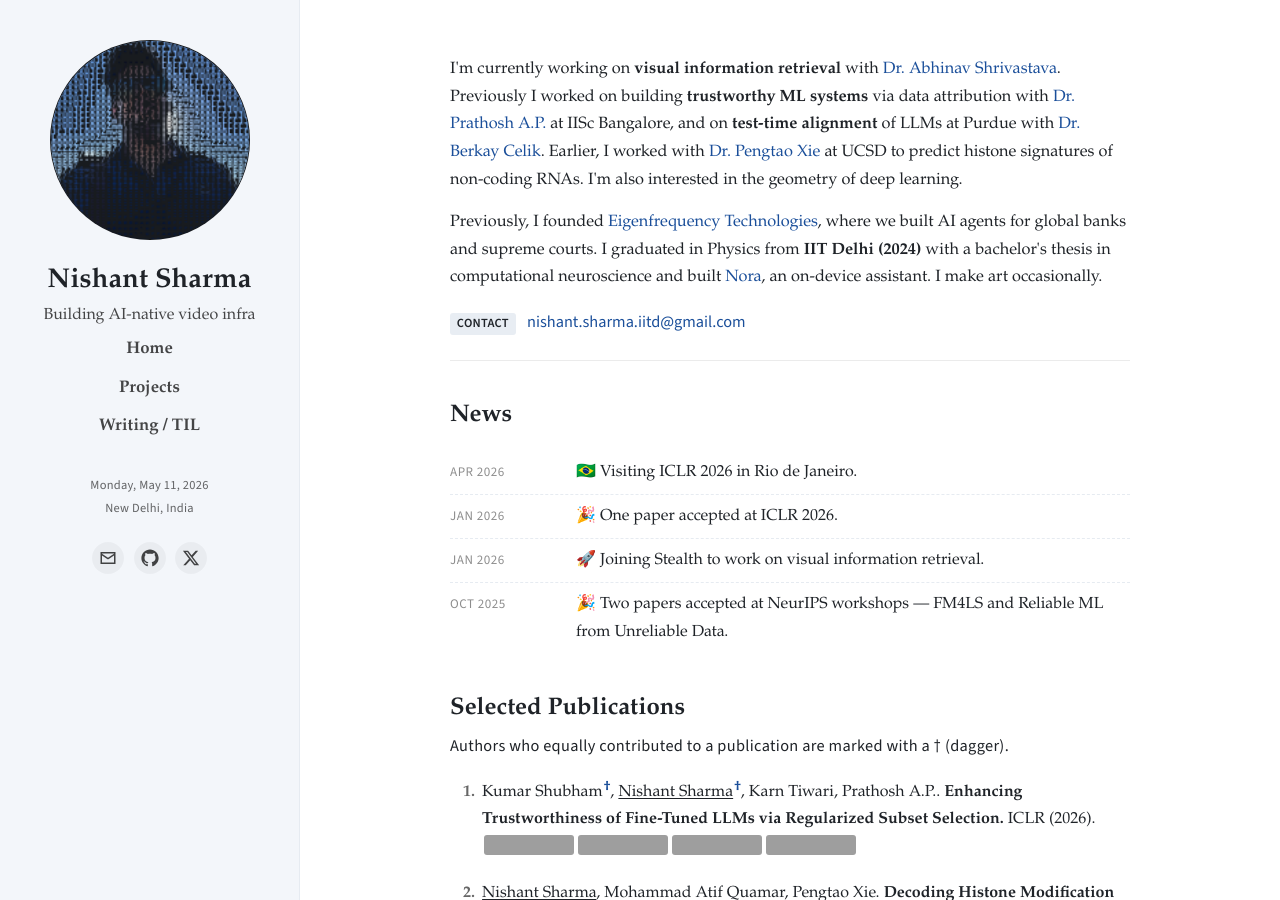
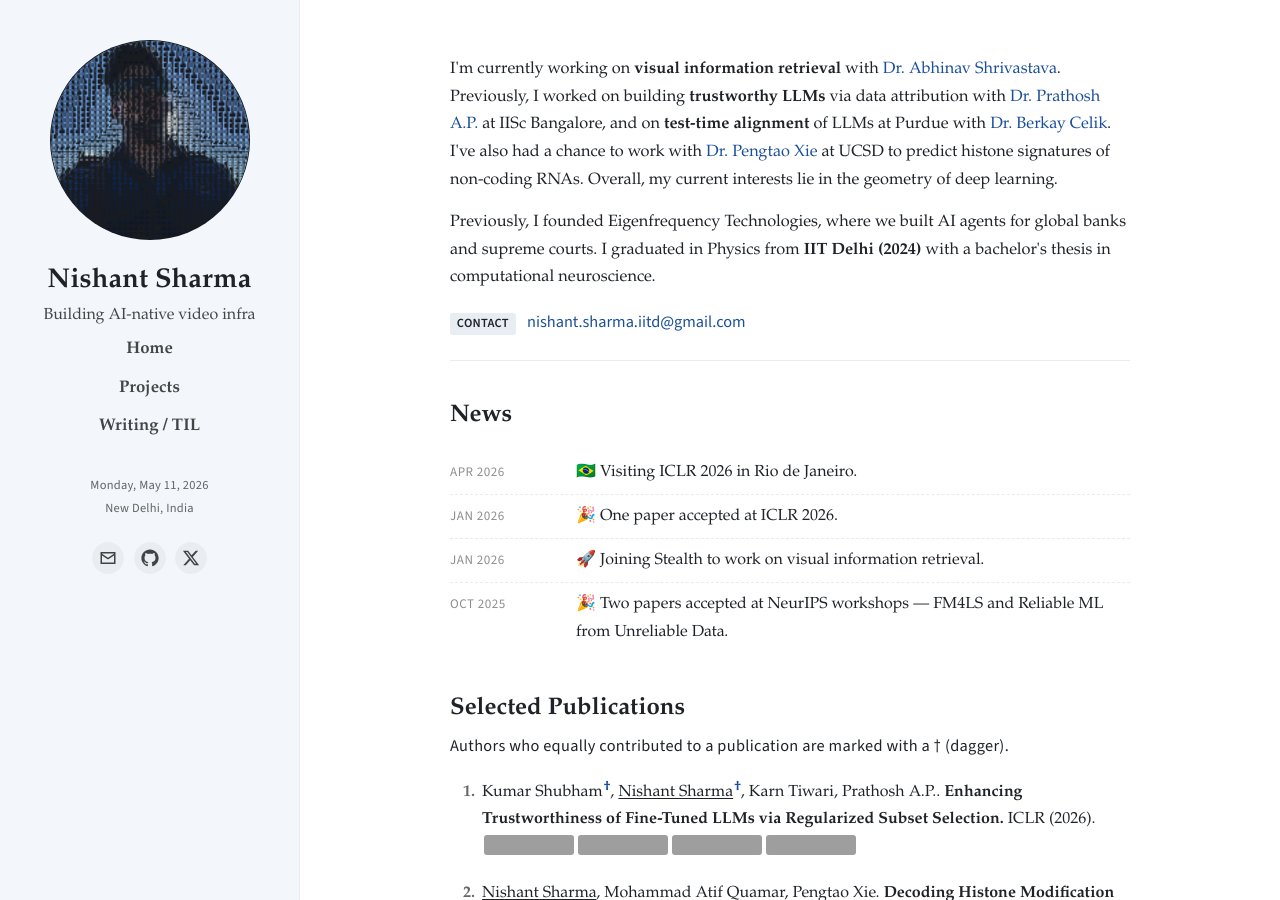
Before and after one commit to sevendaystoglory/sevendaystoglory.github.io, a Jekyll site: the page built from index.md, in a window 1280 px wide and 900 px high. Built offline with Jekyll 4.4.1, drawn with Linux system fonts in a browser that asks for light colours; grey boxes are pictures that could not be loaded.

Commit message:
content: refresh homepage intro
- "trustworthy ML systems" → "trustworthy LLMs"
- Soften the Pengtao line ("I've also had a chance to work with…")
- Reframe the closing line as "Overall, my current interests lie in
  the geometry of deep learning."
- Drop the Eigenfrequency link, Nora mention, and the art aside.

```diff
--- a/index.md
+++ b/index.md
@@ -6,25 +6,21 @@ title: Home
 <section class="intro">
   <p class="intro-lede">
     I'm currently working on <strong>visual information retrieval</strong> with
-    <a href="https://abhinavsh.info/">Dr. Abhinav Shrivastava</a>. Previously
-    I worked on building <strong>trustworthy ML systems</strong> via data
-    attribution with
-    <a href="https://sites.google.com/view/prathosh/home">Dr. Prathosh A.P.</a>
+    <a href="https://abhinavsh.info/">Dr. Abhinav Shrivastava</a>. Previously, I
+    worked on building <strong>trustworthy LLMs</strong> via data attribution
+    with <a href="https://sites.google.com/view/prathosh/home">Dr. Prathosh A.P.</a>
     at IISc Bangalore, and on <strong>test-time alignment</strong> of LLMs at
-    Purdue with <a href="https://beerkay.github.io/">Dr. Berkay Celik</a>.
-    Earlier, I worked with
+    Purdue with <a href="https://beerkay.github.io/">Dr. Berkay Celik</a>. I've
+    also had a chance to work with
     <a href="https://pengtaoxie.github.io/">Dr. Pengtao Xie</a> at UCSD to
-    predict histone signatures of non-coding RNAs. I'm also interested in
-    the geometry of deep learning.
+    predict histone signatures of non-coding RNAs. Overall, my current
+    interests lie in the geometry of deep learning.
   </p>
   <p class="intro-body">
-    Previously, I founded
-    <a href="https://www.insituate.ai">Eigenfrequency Technologies</a>, where
-    we built AI agents for global banks and supreme courts. I graduated in
-    Physics from <strong>IIT Delhi (2024)</strong> with a bachelor's thesis in
-    computational neuroscience and built
-    <a href="https://play.google.com/store/apps/details?id=com.insituate.nora">Nora</a>,
-    an on-device assistant. I make art occasionally.
+    Previously, I founded Eigenfrequency Technologies, where we built AI
+    agents for global banks and supreme courts. I graduated in Physics from
+    <strong>IIT Delhi (2024)</strong> with a bachelor's thesis in computational
+    neuroscience.
   </p>
   <p class="intro-contact">
     <span class="intro-label">Contact</span>
```
